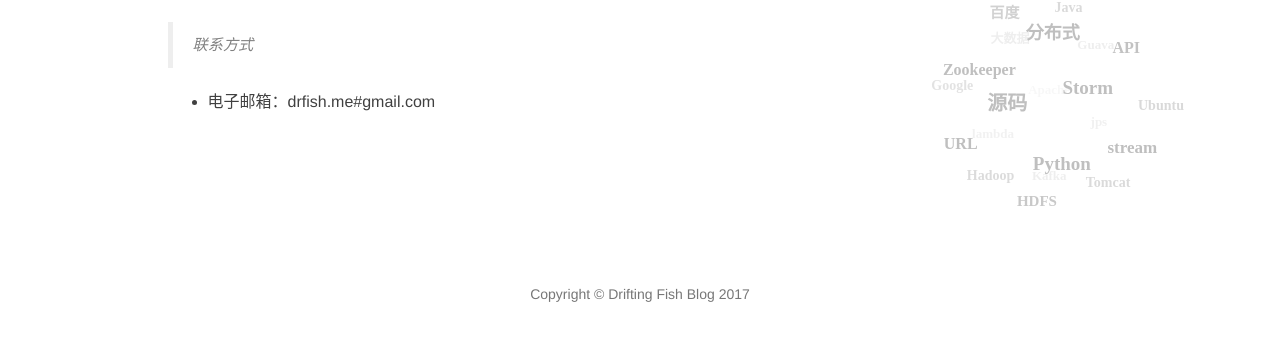
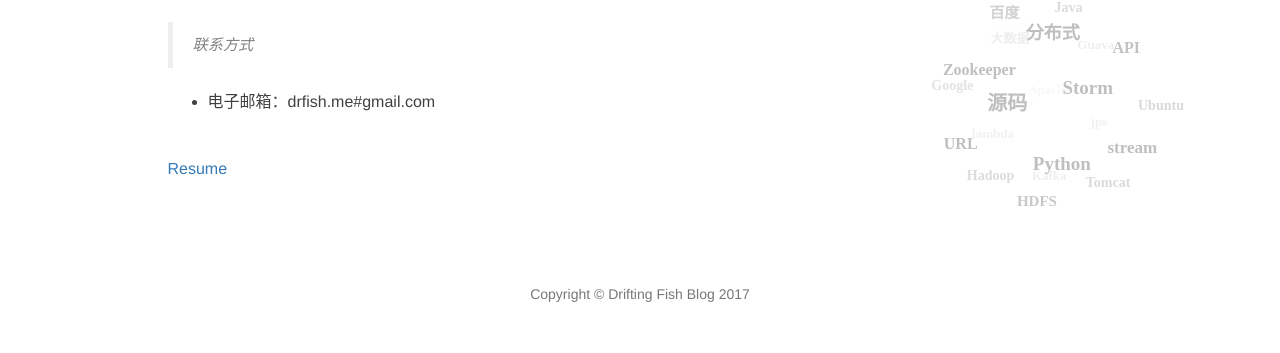
Before and after one commit to gavinfish/gavinfish.github.io, a Jekyll site: the page built from about.html, in a window 1280 px wide. Shown: the part 841-1194 px from the top of the page. Built offline with Jekyll 4.4.1, drawn with Linux system fonts in a browser that asks for light colours; nearby versions of some CDN libraries.

Commit message:
Add resume

```diff
--- a/about.html
+++ b/about.html
@@ -28,4 +28,5 @@ header-img: "img/about-bg.jpg"
     <ul>
         <li>电子邮箱：{{ site.data.personal-info.email }}</li>
     </ul>
+    <a href="{{ 'resume.pdf' | prepend: site.baseurl }}">Resume</a>
 </div>
```
Also changed, not shown: 1 other file.
